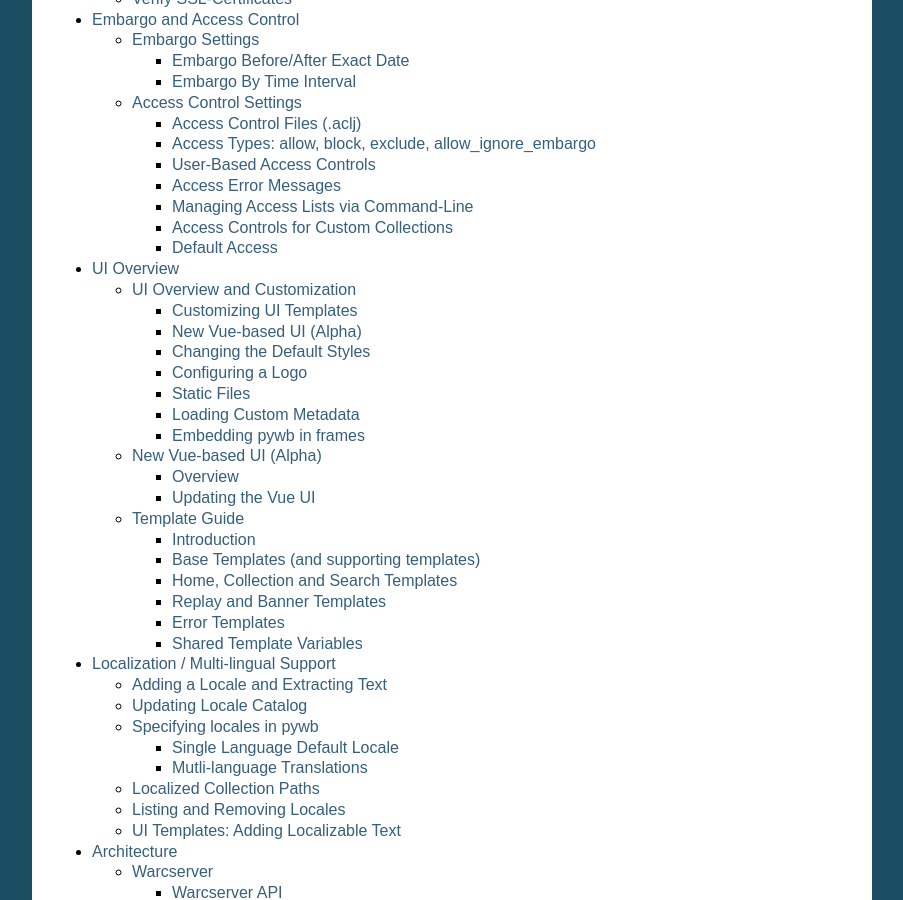
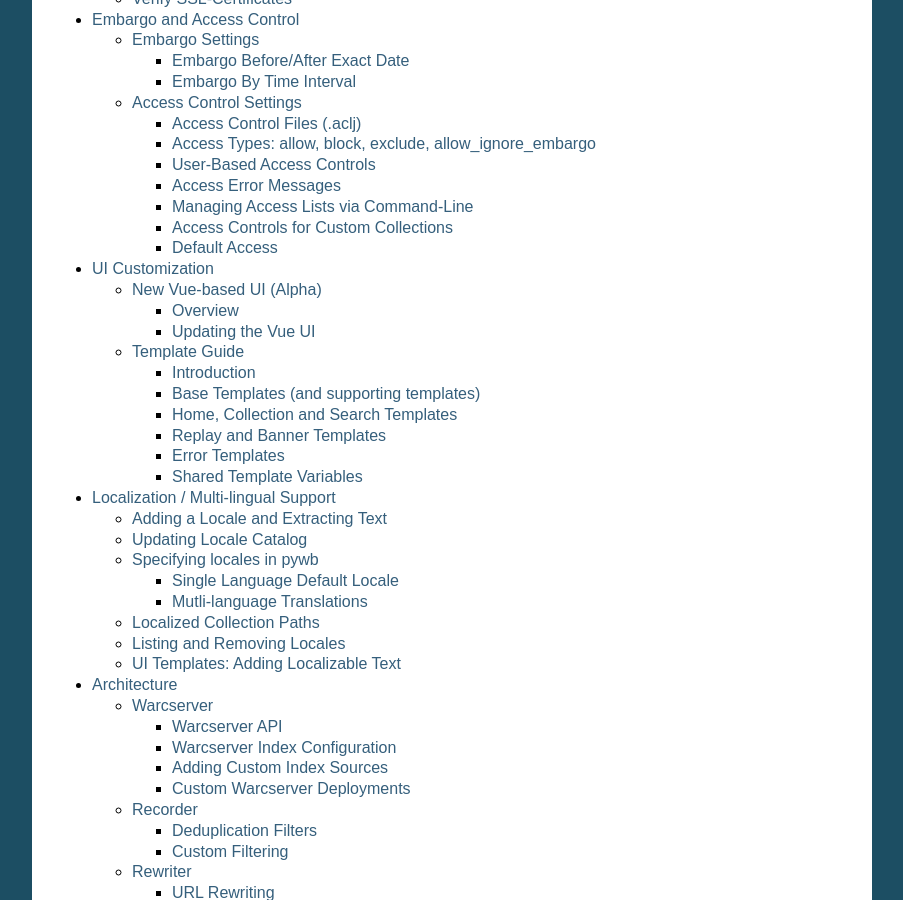
Before and after one commit to webrecorder/pywb, a Sphinx documentation site: the page built from docs/index.rst, in a window 1280 px wide and 900 px high, scrolled down 1161 px. Shown: the whole window, without its empty margins (198-1101 px from the left). Built offline with Sphinx 7.4.7, drawn with Linux system fonts in a browser that asks for light colours; pages that are not in the unit, such as notebooks, are missing from menus; some of the changed lines change nothing that is shown.

Commit message:
docs: tweak ui docs

```diff
--- a/docs/index.rst
+++ b/docs/index.rst
@@ -17,7 +17,7 @@
    manual/usage
    manual/configuring
    manual/access-control
-   manual/ui-overview
+   manual/ui-customization
    manual/localization
    manual/architecture
    manual/apis
--- a/docs/manual/ui-customization.rst
+++ b/docs/manual/ui-customization.rst
@@ -1,113 +1,8 @@
-.. _ui-customizations:
+UI Customization
+================
 
-UI Overview and Customization
-=============================
+.. toctree::
 
-pywb includes a number of options for styling the UI, including completely replacing the UI with a custom version.
-
-
-Customizing UI Templates
-------------------------
-
-pywb renders HTML using the Jinja2 templating engine, loading default templates from the ``pywb/templates`` directory.
-
-If running from a custom directory, templates can be placed in the ``templates`` directory and will override the defaults.
-
-See :ref:`template-guide` for more details on customizing the templates.
-
-
-New Vue-based UI (Alpha)
-------------------------
-
-With pywb 2.7.0, pywb includes a brand new UI which includes a visual calendar mode and a histogram-based banner.
-
-See :ref:`new-vue-ui` for more information on how to enable this UI.
-
-
-Changing the Default Styles
----------------------------
-
-When using the default UI, pywb styles can be configured in ``pywb/static/default_banner.css``
-
-The stylesheet contained under ``#_wb_frame_top_banner`` affect the rendering of the default banner in framed mode.
-
-
-Configuring a Logo
-------------------
-
-An optional logo can be configured at the top-left of the default banner.
-
-To enable the logo set the ``ui.logo`` property in ``config.yaml`` to point to the URL of the logo.
-
-The URL can be any image URL, including a URL served from static directory.
-
-For example, to add the default pywb logo to the banner, use the following to the config:
-
-.. code:: yaml
-
-    ui:
-        logo: /static/pywb-logo-sm.png
-
-
-Static Files
-------------
-
-pywb will automatically support static files placed under the following directories:
-
-* Files under the root ``static`` directory: ``static/my-file.js`` can be accessed via ``http://localhost:8080/static/my-file.js``
-
-
-* Files under the per-collection directory: ``./collections/my-coll/static/my-file.js`` can be accessed via ``http://localhost:8080/pywb/static/_/my-coll/my-file.js``
-
-
-It is possible to change these settings via ``config.yaml``:
-
-* ``static_prefix`` - sets the URL path used in pywb to serve static content (default ``static``)
-
-* ``static_dir`` - sets the directory name used to read static files (default ``static``)
-
-While pywb can serve static files, it is recommended to use an existing web server to serve static files, especially if already using it in production.
-
-For example, this can be done via nginx with:
-
-
-.. code:: text
-
-    location /wayback/static {
-        alias /pywb/pywb/static;
-    }
-
-
-Loading Custom Metadata
------------------------
-
-pywb includes a default mechanism for loading externally defined metadata, loaded from a per-collection ``metadata.yaml`` YAML file at runtime.
-
-See :ref:`custom-metadata` for more details.
-
-Additionally, the banner template has access to the contents of the ``config.yaml`` via the ``{{ config }}`` template variable,
-allowing for passing in arbitrary config information.
-
-For more dynamic loading of data, the banner and all of the templates can load additional data via JS ``fetch()`` calls.
-
-
-Embedding pywb in frames
-------------------------
-
-It should be possible to embed pywb replay itself as an iframe as needed.
-
-For customizing the top-level page and banner, see :ref:`custom-top-frame`.
-
-However, there may be other reasons to embed pywb in an iframe.
-
-This can be doen simply by including something like:
-
-.. code:: html
-
-   <html>
-     <head>
-       <body>
-         <div>Embedding pywb replay</div>
-         <iframe style="width: 100%; height: 100%" src="http://localhost:8080/pywb/20130729195151/http://test@example.com/"></iframe>
-      </body>
-   </html>
+   ui-guide
+   new-vue-ui
+   template-guide
--- a/docs/manual/ui-overview.rst
+++ /dev/null
@@ -1,16 +0,0 @@
-UI Overview
-===========
-
-The UI overview provides various aspects of customizing the pywb UI.
-
-The template reference lists the available templates and their variables.
-
-The new Vue UI covers the new UI being developed as of pywb 2.7.0
-
-pywb includes an extensive template system.
-
-.. toctree::
-
-   ui-customization
-   new-vue-ui
-   template-guide
```
